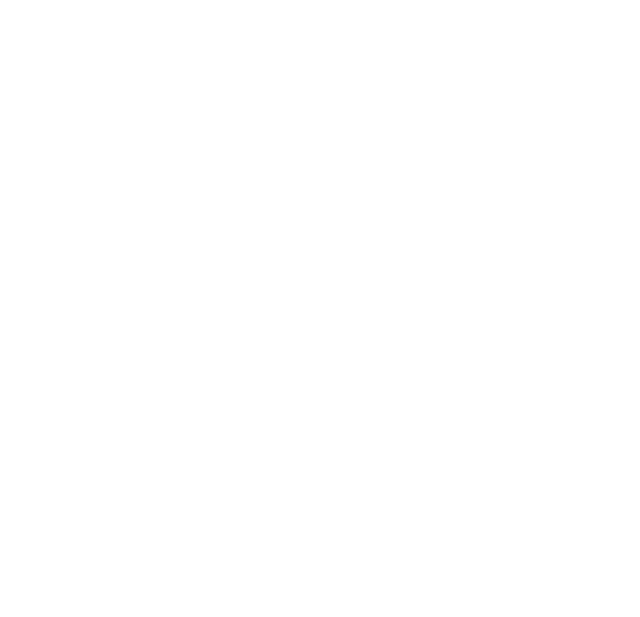
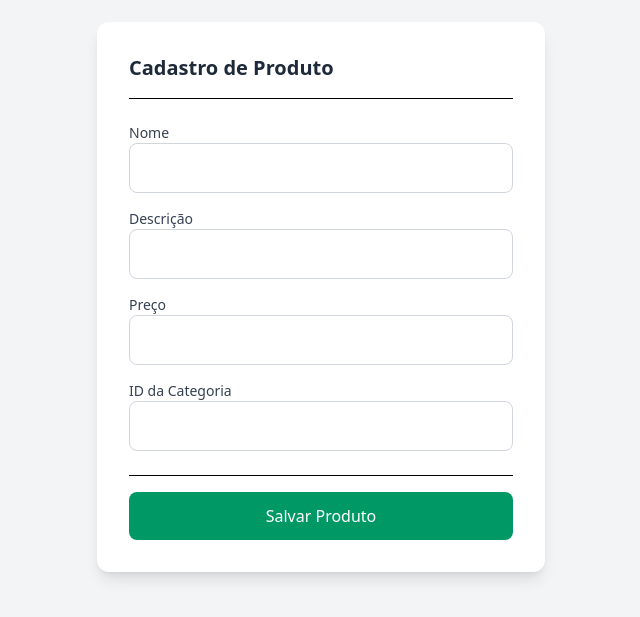
Before and after one commit to FIAP-11SOAT/totem-pedido-ui, a Nuxt app: page /admin/cadastro-produto in a window 1280 px wide. Before the commit this address had no page. Shown: the part 103-720 px from the top of the page, without its empty margins (319-959 px from the left). Built offline with nearby package versions, Linux system fonts and the light colour scheme.

Commit message:
feat: Adding the screens comunication with api

```diff
--- a/pages/admin/admin.vue
+++ b/pages/admin/admin.vue
@@ -13,7 +13,7 @@
       <div class="bg-white rounded-xl shadow-md overflow-hidden mb-6">
         <div class="p-4 border-b border-gray-200 flex justify-between items-center">
           <h2 class="text-lg font-semibold text-gray-800">Pedidos em Andamento</h2>
-          <NuxtLink to="/admin/cadastrar-produto"
+          <NuxtLink to="/admin/cadastro-produto"
             class="px-4 py-2 bg-emerald-600 text-white text-sm font-medium rounded hover:bg-emerald-700 transition-colors">
             Cadastrar Produto
           </NuxtLink>
--- a/pages/admin/cadastrar-produto.vue
+++ b/pages/admin/cadastro-produto.vue
@@ -1,11 +1,8 @@
 <template>
-  <div v-if="show" class="fixed inset-0 z-50 flex items-center justify-center bg-black bg-opacity-50">
-    <div class="w-full max-w-md p-6 bg-white rounded-xl shadow-lg">
-      <div class="flex justify-between items-center border-b pb-4 mb-4">
-        <h2 class="text-xl font-semibold text-gray-800">Cadastro de Produto</h2>
-        <button @click="handleClose" class="text-gray-400 hover:text-gray-600 text-2xl leading-none">
-          &times;
-        </button>
+  <div class="flex items-center justify-center min-h-screen bg-gray-100">
+    <div class="w-full max-w-md bg-white p-8 rounded-xl shadow-lg">
+      <div class="border-b pb-4 mb-6">
+        <h1 class="text-xl font-semibold text-gray-800">Cadastro de Produto</h1>
       </div>
 
       <form @submit.prevent="submitForm" class="space-y-4">
@@ -50,12 +47,12 @@
           />
         </div>
 
-        <div class="flex justify-end space-x-4 pt-4 border-t mt-6">
-          <button type="button" @click="handleClose" class="px-4 py-2 text-gray-700 bg-gray-200 rounded-lg hover:bg-gray-300 transition-colors">
-            Cancelar
-          </button>
-          <button type="submit" class="px-4 py-2 text-white bg-emerald-600 rounded-lg hover:bg-emerald-700 transition-colors">
-            Salvar
+        <div class="pt-4 border-t mt-6">
+          <button
+            type="submit"
+            class="w-full px-6 py-3 text-white bg-emerald-600 rounded-lg hover:bg-emerald-700 transition-colors"
+          >
+            Salvar Produto
           </button>
         </div>
       </form>
@@ -64,19 +61,30 @@
 </template>
 
 <script setup lang="ts">
-import { ref, watch } from 'vue';
+import { ref } from 'vue'
 
-const emit = defineEmits(['close']);
-const props = defineProps<{ show: boolean }>();
-
-const { $api } = useNuxtApp();
+const { $api } = useNuxtApp()
 
 const produto = ref({
   name: '',
   description: '',
   price: null,
   category_id: null,
-});
+})
+
+async function submitForm() {
+  try {
+    await $api('/products', {
+      method: 'POST',
+      body: produto.value,
+    })
+    alert('Produto cadastrado com sucesso!')
+    resetForm()
+  } catch (error) {
+    console.error(error)
+    alert('Erro ao cadastrar produto.')
+  }
+}
 
 function resetForm() {
   produto.value = {
@@ -84,29 +92,6 @@
     description: '',
     price: null,
     category_id: null,
-  };
-}
-
-function handleClose() {
-  emit('close');
-  resetForm();
-}
-
-async function submitForm() {
-  try {
-    await $api('/products', {
-      method: 'POST',
-      body: produto.value,
-    });
-    alert('Produto cadastrado com sucesso!');
-    handleClose();
-  } catch (error) {
-    console.error(error);
-    alert('Erro ao cadastrar produto.');
   }
 }
-
-watch(() => props.show, (val) => {
-  if (val) resetForm();
-});
 </script>
```
